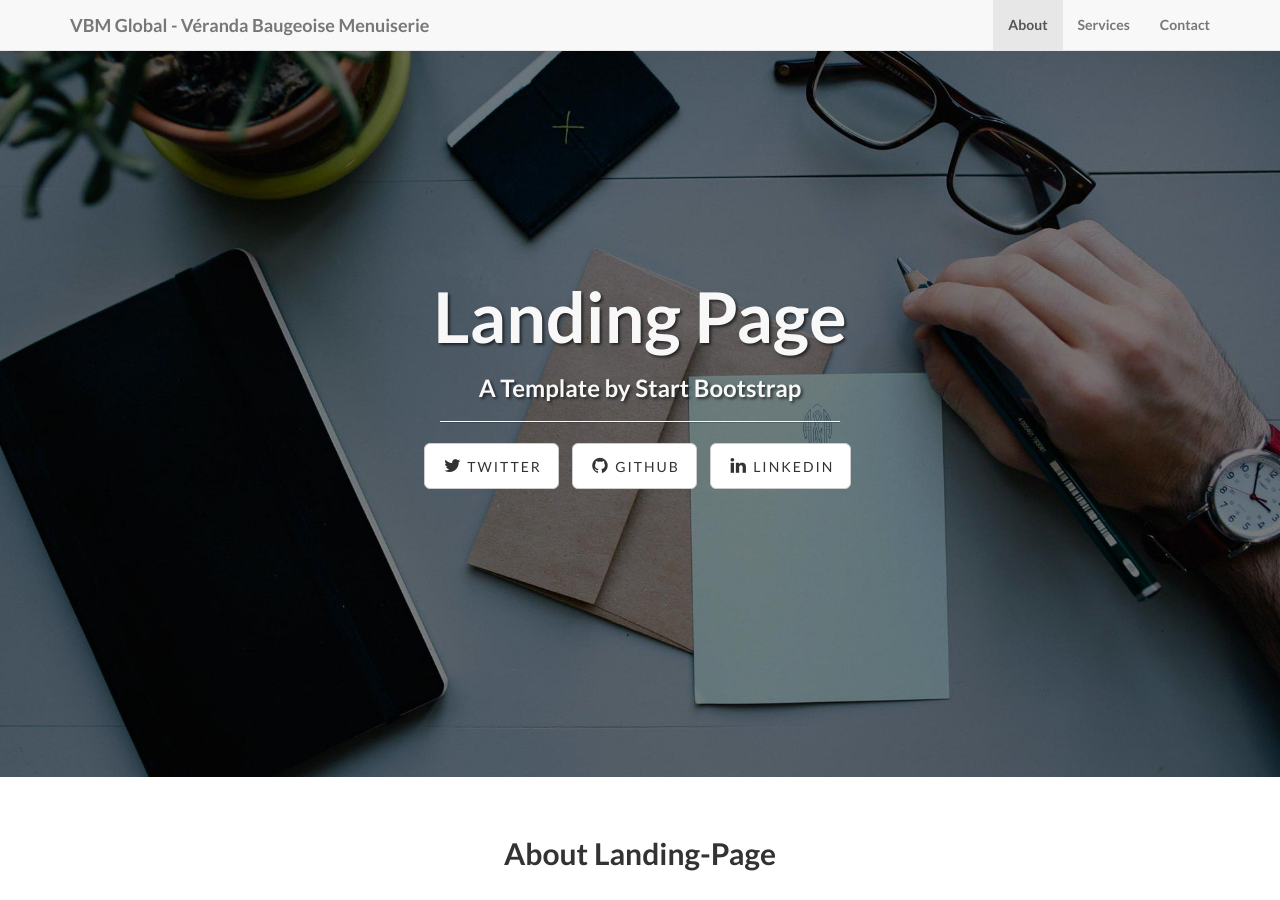
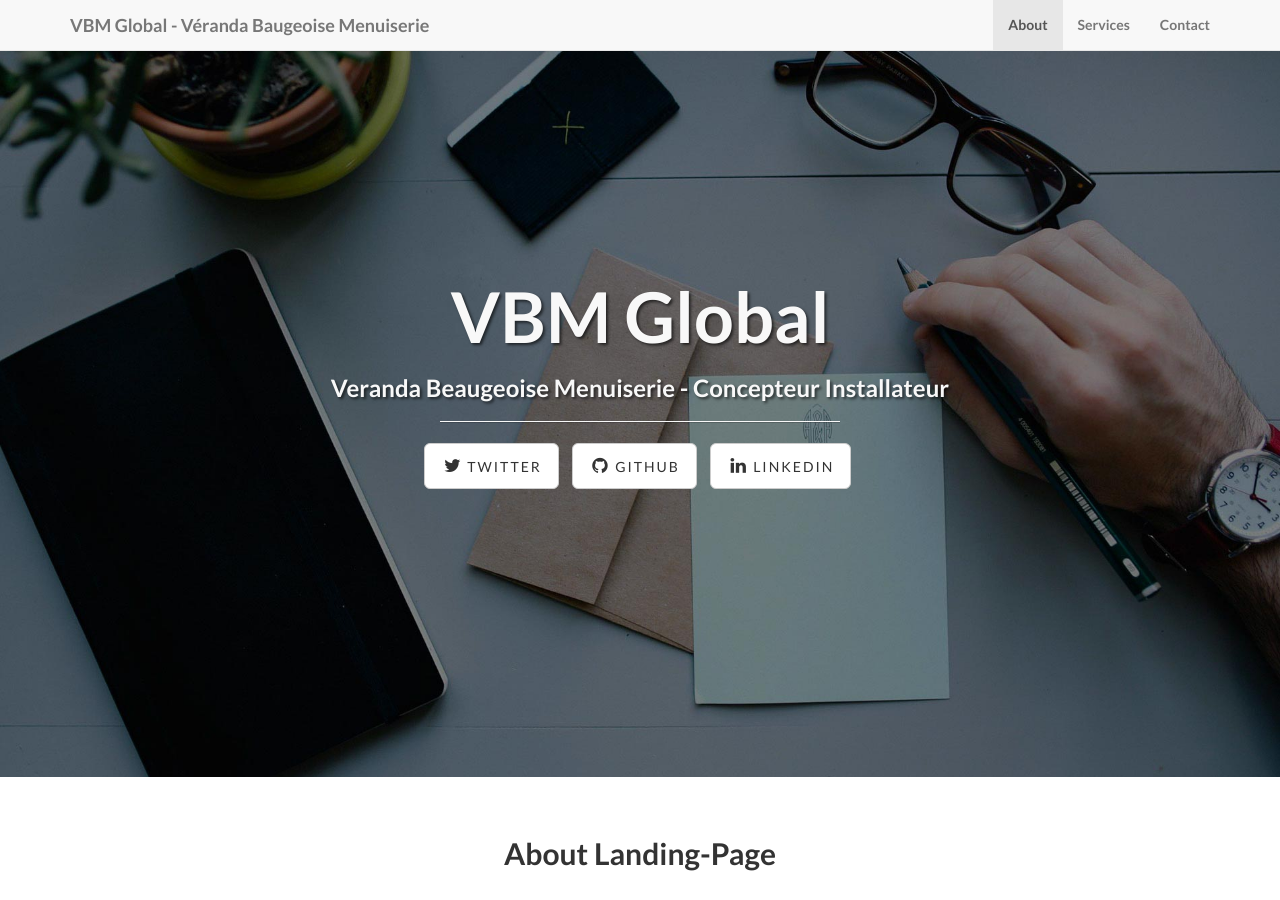
Before and after one commit to juanitito/vbm-landing, a Jekyll site: the page built from index.html, in a window 1280 px wide and 900 px high. Built offline with Jekyll 4.4.1, drawn with Linux system fonts in a browser that asks for light colours; nearby versions of some CDN libraries; library files that are not in the unit come from our copies.

Commit message:
Update index.html

```diff
--- a/index.html
+++ b/index.html
@@ -1,5 +1,5 @@
 ---
 layout: default
-title: Landing Page
-subTitle: A Template by Start Bootstrap
+title: VBM Global
+subTitle: Veranda Beaugeoise Menuiserie - Concepteur Installateur
 ---
```
